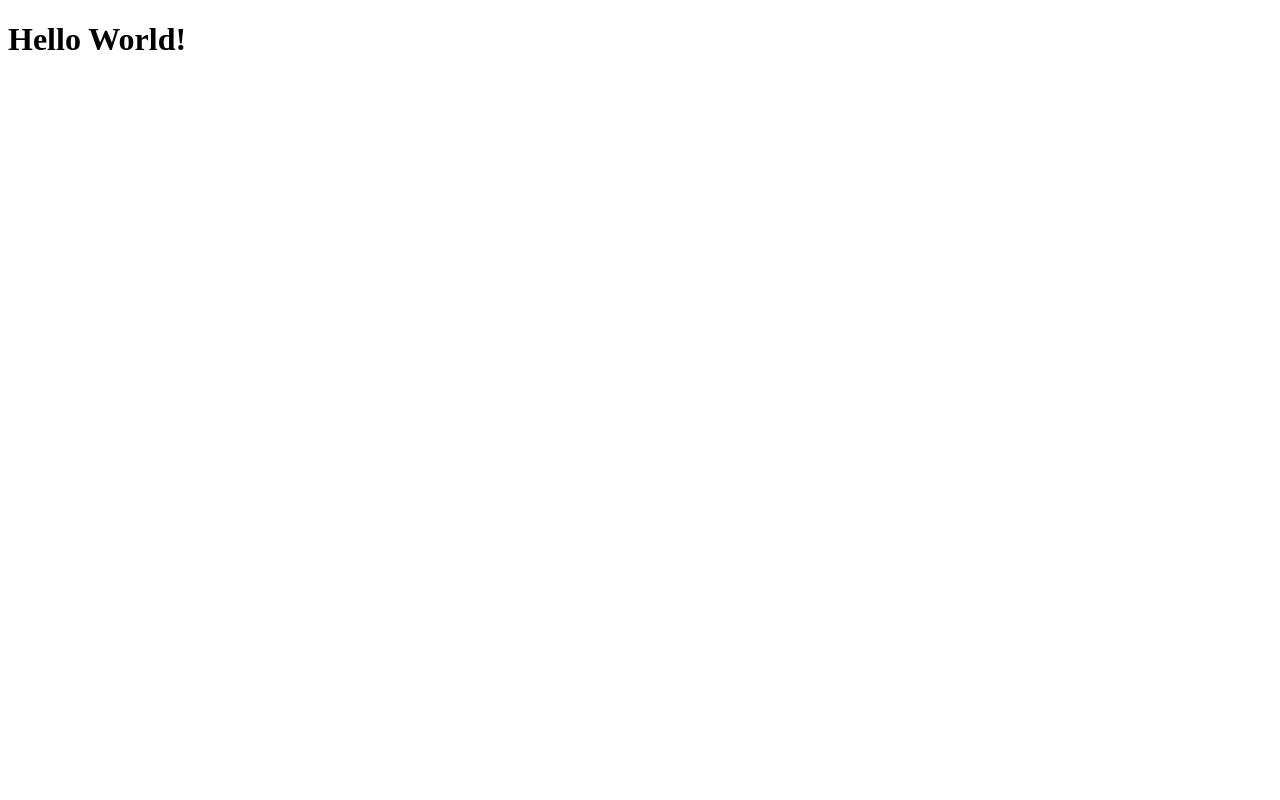
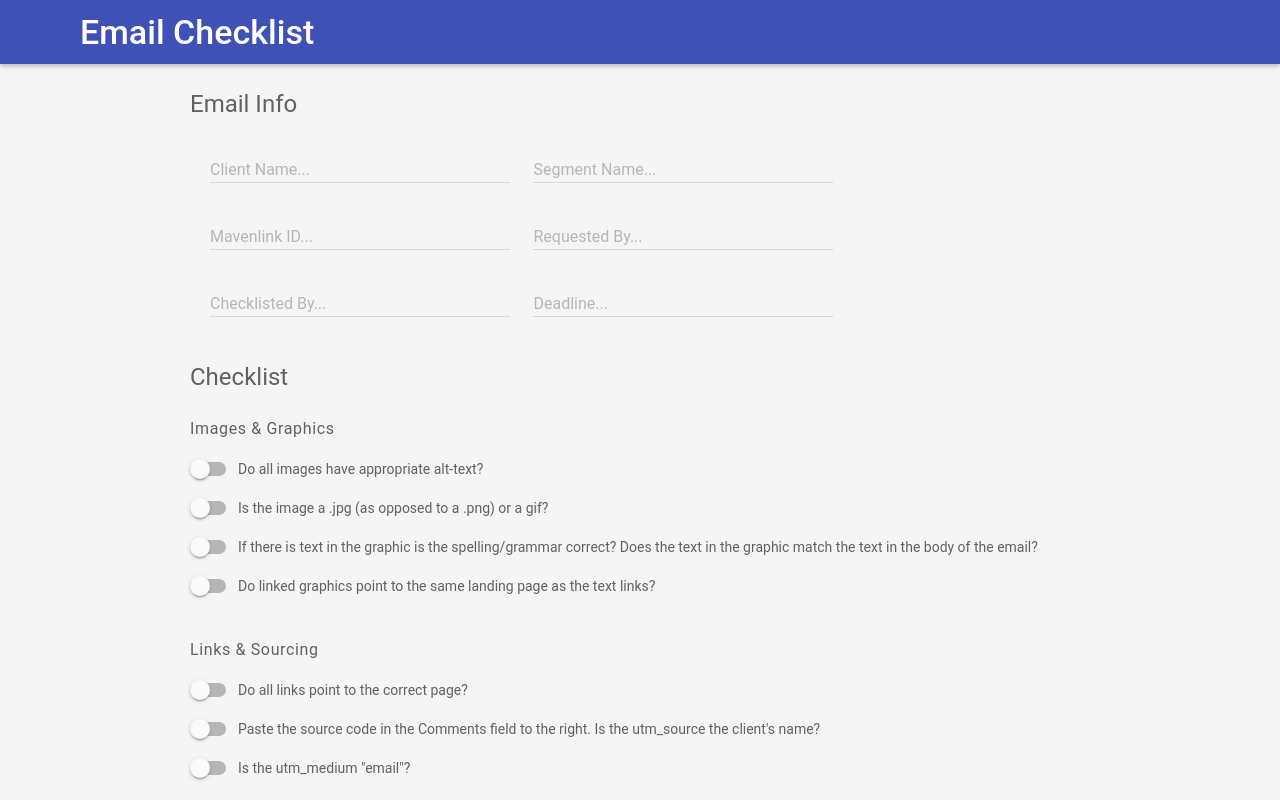
Before and after one commit to AlexMorgan/AlexMorgan.github.io, a plain HTML site: page index.html in a window 1280 px wide. Drawn offline with nearby package versions, Linux system fonts and the light colour scheme.

Commit message:
Add form, styles

```diff
--- /dev/null
+++ b/css/styles.css
@@ -0,0 +1,68 @@
+html, body {
+  font-family: 'Roboto', 'Helvetica', sans-serif;
+  margin: 0;
+  padding: 0;
+}
+h3 a {
+  color: white;
+  text-decoration: none;
+}
+.relative {
+  position: relative;
+}
+.block {
+  display: block;
+}
+.order-details {
+  border-spacing: 10px;
+}
+.order-details th {
+  text-align: right;
+}
+#orders .mdl-button--fab {
+  position: absolute;
+  top: -20px;
+  right: -20px;
+  z-index: 999;
+}
+.error {
+  background-color: #d50000;
+}
+
+
+/*Layout styles*/
+.container {
+  max-width: 900px;
+  margin: auto;
+}
+
+.switch__label {
+  display: block;
+}
+
+
+/*Material Design Edits*/
+.mdl-textfield{
+  margin-left: 20px;
+}
+
+.mdl-switch {
+  width: 1000%;
+}
+
+.mdl-switch + .mdl-switch{
+  margin-top: 15px;
+}
+
+.mdl-switch p {
+  padding-left: 20px;
+}
+
+.layout__header--seamed, .mdl-layout__header--scroll {
+    box-shadow: 0 2px 5px rgba(0,0,0,.26);
+}
+
+/*General Styles */
+.form__switch-group + .form__switch-group {
+  margin-top: 40px;
+}
--- a/index.html
+++ b/index.html
@@ -1,9 +1,124 @@
 <!DOCTYPE html>
 <html>
 <head>
+	<meta charset="utf-8">
+	<meta http-equiv="X-UA-Compatible" content="IE=edge">
+	<meta name="viewport" content="width=device-width, initial-scale=1.0, minimum-scale=1.0">
+	<link rel="shortcut icon" href="/favicon.ico" />
 	<title>Email Checklist</title>
+
+	<!-- Material Design Lite -->
+	<link rel="stylesheet" href="https://fonts.googleapis.com/icon?family=Material+Icons">
+	<link rel="stylesheet" href="https://code.getmdl.io/1.1.3/material.indigo-pink.min.css">
+	<script defer src="https://code.getmdl.io/1.1.3/material.min.js"></script>
+
+	<link rel="stylesheet" href="css/styles.css">
+
+	<!-- jQuery -->
+	<script src="https://ajax.googleapis.com/ajax/libs/jquery/2.2.2/jquery.min.js"></script>
+
 </head>
 <body>
-	<h1>Hello World!</h1>
+	<body class="mdl-demo mdl-color--grey-100 mdl-color-text--grey-700 mdl-base">
+	  <div class="mdl-layout mdl-js-layout mdl-layout--fixed-header">
+	    <header class="mdl-layout__header mdl-layout__header--scroll mdl-color--primary">
+	      <div class="mdl-layout__header-row">
+		        <h3><a href="/">Email Checklist</a></h3>
+		        <div class="mdl-layout-spacer"></div>
+		        <div id="spinner" class="mdl-spinner mdl-js-spinner"></div>
+	        </div>
+		</header>
+		<main class="mdl-layout__content">
+			<div class="container">
+				<form action="#">
+					<h4>Email Info</h4>
+					<div class="mdl-textfield mdl-js-textfield">
+						<input class="mdl-textfield__input" type="text" id="sample1">
+						<label class="mdl-textfield__label" for="sample1">Client Name...</label>
+					</div>
+
+					<div class="mdl-textfield mdl-js-textfield">
+						<input class="mdl-textfield__input" type="text" id="sample1">
+						<label class="mdl-textfield__label" for="sample1">Segment Name...</label>
+					</div>
+
+					<div class="mdl-textfield mdl-js-textfield">
+						<input class="mdl-textfield__input" type="text" id="sample1">
+						<label class="mdl-textfield__label" for="sample1">Mavenlink ID...</label>
+					</div>
+
+					<div class="mdl-textfield mdl-js-textfield">
+						<input class="mdl-textfield__input" type="text" id="sample1">
+						<label class="mdl-textfield__label" for="sample1">Requested By...</label>
+					</div>
+
+					<div class="mdl-textfield mdl-js-textfield">
+						<input class="mdl-textfield__input" type="text" id="sample1">
+						<label class="mdl-textfield__label" for="sample1">Checklisted By...</label>
+					</div>
+
+					<div class="mdl-textfield mdl-js-textfield">
+						<input class="mdl-textfield__input" type="text" id="sample1">
+						<label class="mdl-textfield__label" for="sample1">Deadline...</label>
+					</div>
+
+					<h4>Checklist</h4>
+					<div class="form__switch-group">
+						<h6>Images &amp; Graphics</h6>
+						<label class="mdl-switch mdl-js-switch mdl-js-ripple-effect" for="switch-1">
+						  <input type="checkbox" id="switch-1" class="mdl-switch__input">
+						  <span class="mdl-switch__label"></span>
+						  <p class="switch__label">Do all images have appropriate alt-text?</p>
+						</label>
+
+						<label class="mdl-switch mdl-js-switch mdl-js-ripple-effect" for="switch-2">
+						  <input type="checkbox" id="switch-2" class="mdl-switch__input">
+						  <span class="mdl-switch__label"></span>
+						  <p class="switch__label">Is the image a .jpg (as opposed to a .png) or a gif?</p>
+						</label>
+
+						<label class="mdl-switch mdl-js-switch mdl-js-ripple-effect" for="switch-3">
+						  <input type="checkbox" id="switch-3" class="mdl-switch__input">
+						  <span class="mdl-switch__label"></span>
+						  <p class="switch__label">If there is text in the graphic is the spelling/grammar correct? Does the text in the graphic match the text in the body of the email?</p>
+						</label>
+
+						<label class="mdl-switch mdl-js-switch mdl-js-ripple-effect" for="switch-4">
+						  <input type="checkbox" id="switch-4" class="mdl-switch__input">
+						  <span class="mdl-switch__label"></span>
+						  <p class="switch__label">Do linked graphics point to the same landing page as the text links?</p>
+						</label>
+					</div><!-- /.forn__switch-group -->
+
+					<div class="form__switch-group">
+						<h6>Links &amp; Sourcing</h6>
+						<label class="mdl-switch mdl-js-switch mdl-js-ripple-effect" for="switch-5">
+							  <input type="checkbox" id="switch-5" class="mdl-switch__input">
+							  <span class="mdl-switch__label"></span>
+							  <p class="switch__label">Do all links point to the correct page?</p>
+						</label>
+
+						<label class="mdl-switch mdl-js-switch mdl-js-ripple-effect" for="switch-6">
+							  <input type="checkbox" id="switch-6" class="mdl-switch__input">
+							  <span class="mdl-switch__label"></span>
+							  <p class="switch__label">Paste the source code in the Comments field to the right. Is the utm_source the client's name?</p>
+						</label>
+
+						<label class="mdl-switch mdl-js-switch mdl-js-ripple-effect" for="switch-7">
+							  <input type="checkbox" id="switch-7" class="mdl-switch__input">
+							  <span class="mdl-switch__label"></span>
+							  <p class="switch__label">Is the utm_medium "email"?</p>
+						</label>
+					</div><!-- /.form__swith-group -->
+				</form>
+			</div><!-- /.container -->
+		</main>
+		<div id="snackbar" class="mdl-js-snackbar mdl-snackbar">
+			<div class="mdl-snackbar__text"></div>
+			<button class="mdl-snackbar__action" type="button"></button>
+		</div><!-- /#snackbar -->
+    </div>
+
+    <script type="text/javascript" src="js/scripts.js"></script>
 </body>
 </html>
```
Also changed, not shown: js/scripts.js (added).
